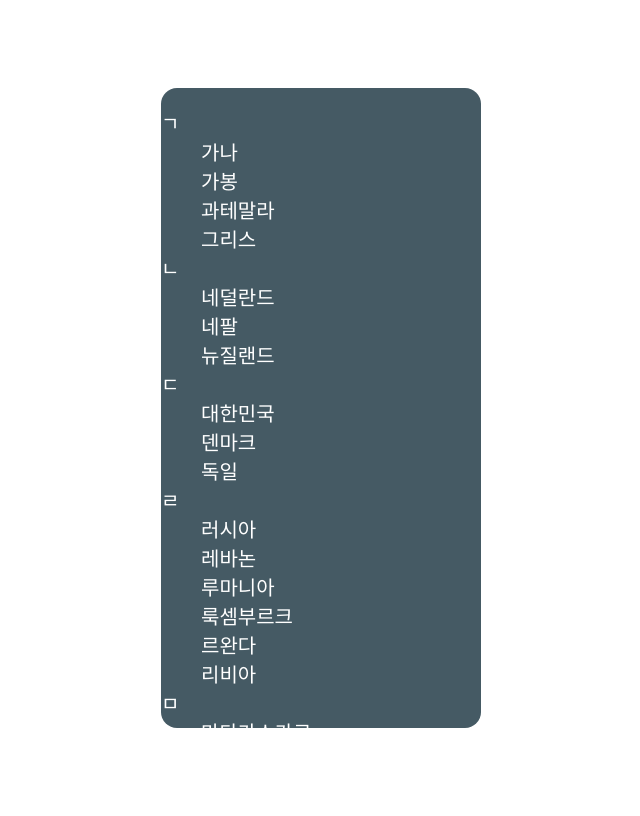
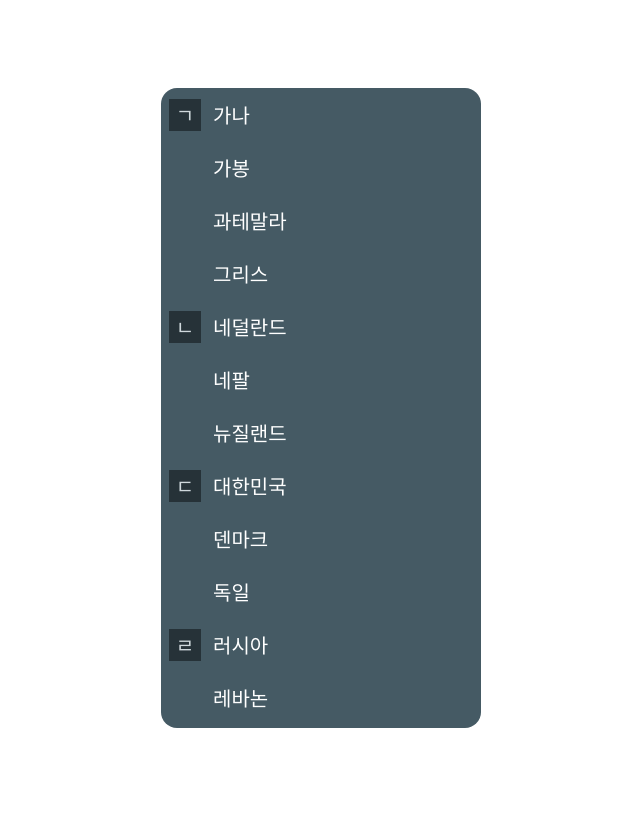
Before and after one commit to EumMericano-Study/30-seconds-of-code, a plain HTML site: page css/stiky/index.html in a window 1280 px wide. Shown: the whole page, without its empty margins (327-967 px from the left). Drawn offline with Linux system fonts and the light colour scheme; a web font is replaced by a local one.

Commit message:
refactor: Rename folder

```diff
--- a/css/indexWithFloatingLabel/index.css
+++ b/css/stiky/index.css
@@ -36,3 +36,35 @@ body {
     border-radius: 1rem;
     overflow-y: auto;
 }
+
+.floating-stack > dl {
+    margin: 0 0 1rem;
+    display: grid;
+    grid-template-columns: 2.5rem 1fr;
+    align-items: center;
+}
+
+.floating-stack dt {
+    width: 2rem;
+    height: 2rem;
+
+    position: sticky;
+    top: 0.5rem;
+    left: 0.5rem;
+    display: inline-flex;
+    justify-content: center;
+    align-items: center;
+
+    background: #263238;
+    color: #cfd8dc;
+
+    padding: 0.25rem 1rem;
+    /* border-radius: 50%; */
+    box-sizing: border-box;
+}
+
+.floating-stack dd {
+    grid-column: 2;
+    margin: 0;
+    padding: 0.75rem;
+}
```
Also changed, not shown: css/stiky/index.html (renamed from css/indexWithFloatingLabel/index.html).
